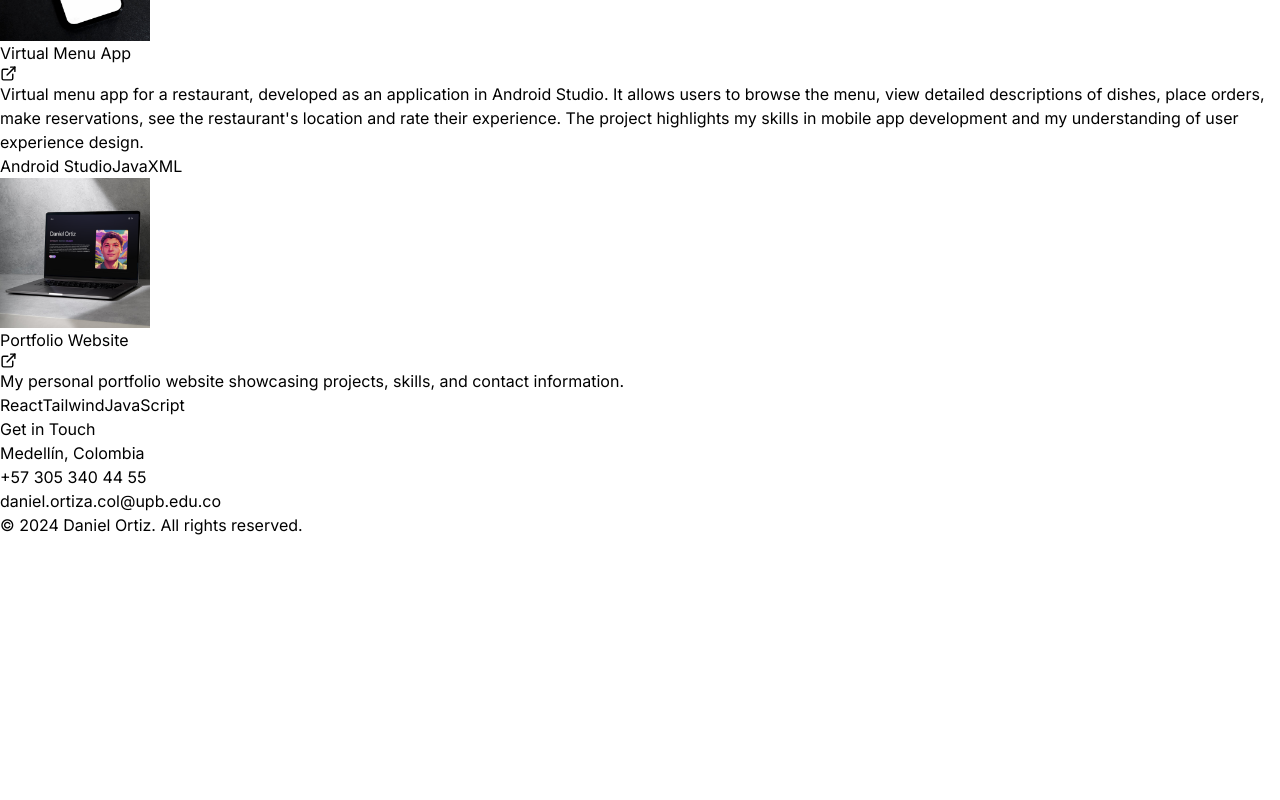
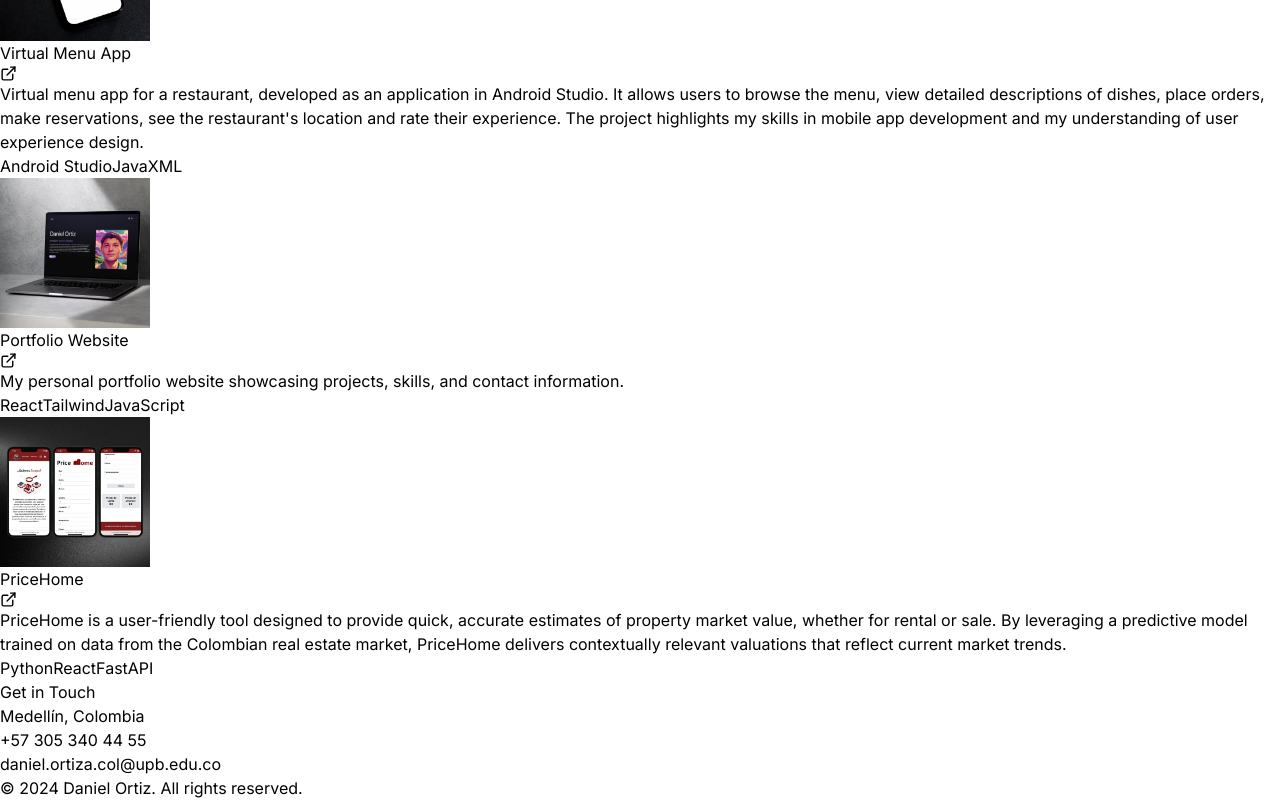
Before and after one commit to dano796/react-portfolio, a React (Vite) app: page / in a window 1280 px wide. Shown: the part 3582-4382 px from the top of the page. Before the commit the page ends 4119 px from the top, so only its background shows below. Built offline with nearby package versions, Linux system fonts and the light colour scheme.

Commit message:
updated project section

```diff
--- a/src/components/Hero.jsx
+++ b/src/components/Hero.jsx
@@ -36,7 +36,7 @@ const Hero = () => {
                         whileInView={{opacity: 1, x: 0}}
                         initial={{opacity: 0, x: -100}}
                         transition={{duration: 1.75}}
-                        className='bg-gradient-to-r from-pink-300 via-slate-500 to-purple-500
+                        className='bg-gradient-to-r from-pink-300/80 via-slate-500 to-purple-500
                         text-white rounded-full px-6 py-3 text-[17px] tracking-wider font-semibold text-center
                         p-4'>
                             View CV
--- a/src/constants/index.js
+++ b/src/constants/index.js
@@ -1,6 +1,7 @@
 import project1 from "../assets/projects/project-1.png";
 import project2 from "../assets/projects/project-2.png";
 import project3 from "../assets/projects/project-3.png";
+import project4 from "../assets/projects/project-4.png";
 
 export const HERO_CONTENT = `I am a Computer Science Student at Universidad Pontificia Bolivariana, currently in my fourth semester. People who know me describe me as a organized, serious, and responsible person, and as someone who maintains excellent interpersonal relationships. I demonstrate a positive attitude towards completing my tasks and find it easy to collaborate with others. I am open to new challenges, constantly seeking opportunities to learn and improve. I always strive for excellence in every aspect of my life.`;
 
@@ -37,7 +38,7 @@ export const PROJECTS = [
     image: project1,
     description:
       "Automated deployment a playable piano using Git, Terraform, Docker, and AWS. This project demonstrates my ability to leverage modern DevOps practices and tools to streamline the deployment process. The project showcases how infrastructure as code (IAC) can be applied to set up environments and manage resources efficiently in the cloud.",
-    technologies: ["Terraform", "Dockerfile", "AWS",],
+    technologies: ["AWS", "Terraform", "Dockerfile"],
     githubLink: "https://github.com/dano796/ProyectoFinalDOA",
   },
   {
@@ -56,6 +57,14 @@ export const PROJECTS = [
     technologies: ["React", "Tailwind", "JavaScript"],
     githubLink: "https://github.com/dano796/react-portfolio",
   },
+  {
+    title: "PriceHome",
+    image: project4,
+    description:
+      "PriceHome is a user-friendly tool designed to provide quick, accurate estimates of property market value, whether for rental or sale. By leveraging a predictive model trained on data from the Colombian real estate market, PriceHome delivers contextually relevant valuations that reflect current market trends.",
+    technologies: ["Python", "React", "FastAPI"],
+    githubLink: "https://github.com/dano796/price-home",
+  }
 ];
 
 export const CONTACT = {
```
Also changed, not shown: src/assets/projects/project-4.png (added).
